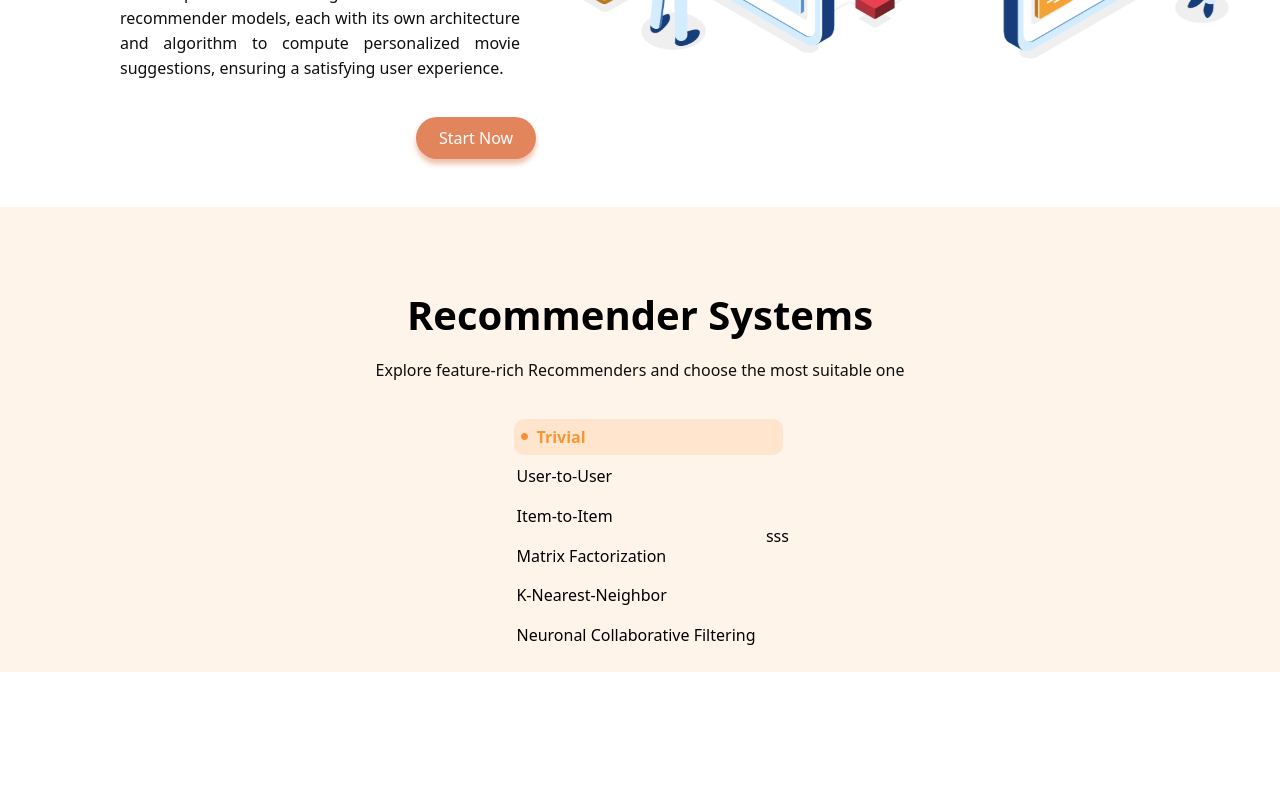
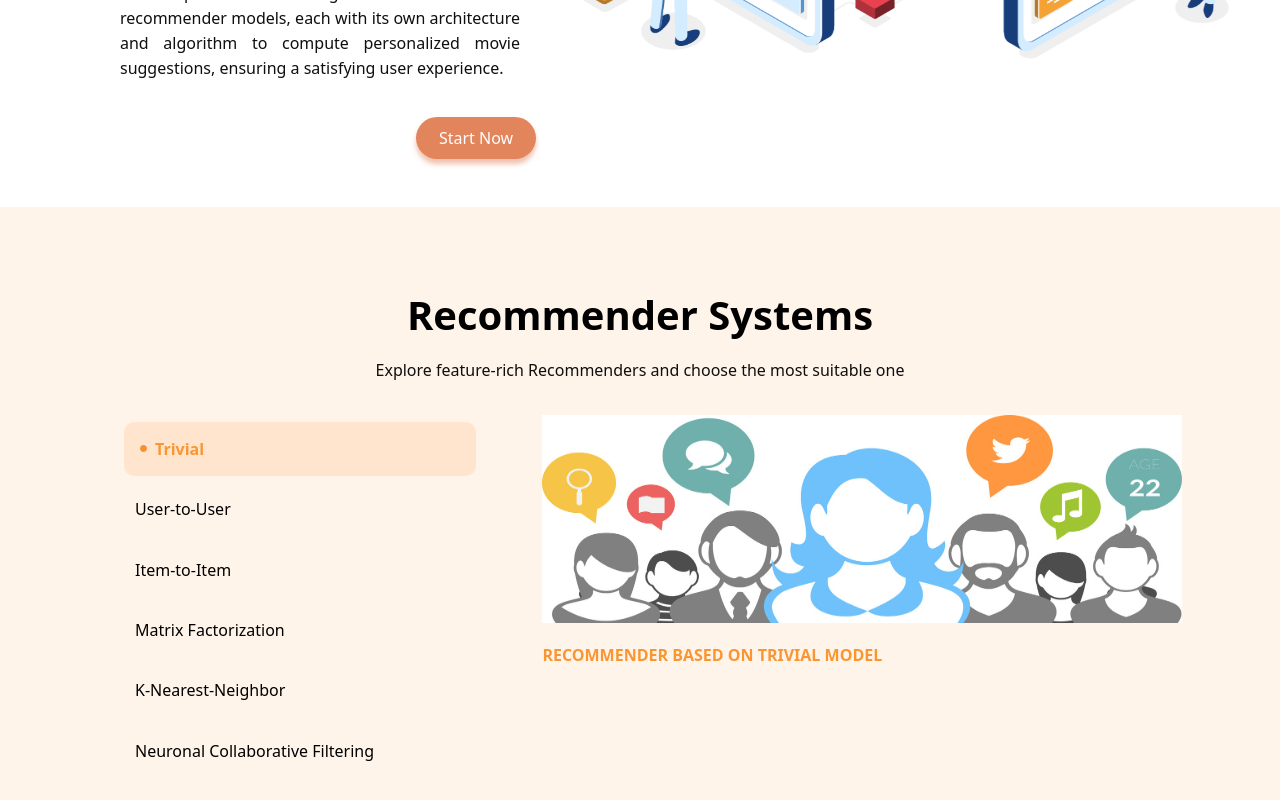
Before and after one commit to hangui11/Recommender-System-Frotend, a Vue app: page / in a window 1280 px wide. Shown: the part 595-1395 px from the top of the page. Before the commit the page ends 1267 px from the top, so only its background shows below. Built offline with nearby package versions, Linux system fonts and the light colour scheme.

Commit message:
update model trivial

```diff
--- /dev/null
+++ b/src/components/ModelComponent.vue
@@ -0,0 +1,62 @@
+<script setup>
+import { defineProps } from 'vue';
+import trivial from '@/assets/trivial.jpg'
+
+const models = ['Trivial', 'User-to-User', 'Item-to-Item', 'Matrix Factorization', 'K-Nearest-Neighbor', 'Neuronal Collaborative Filtering']
+
+// eslint-disable-next-line no-unused-vars
+const props = defineProps({
+    modelName: {
+        type: String,
+        required: true
+    },
+});
+
+
+const checkProps = () => {
+    if (! props.modelName) {
+        alert("Error: modelName is required");
+        return false
+    }
+    else return true
+}
+
+</script>
+
+
+<template>
+    <div v-if="checkProps()">
+        <div v-if="props.modelName==models[0]" class="trivial">
+            <img :src="trivial" class="img"/>
+            <div class="text-content">
+                <div class="text-title">RECOMMENDER BASED ON TRIVIAL MODEL</div>
+                <!-- <div>This recommender suggest movies based on evaluation of movies rated by users.</div> -->
+            </div>
+
+        </div>
+    </div>
+</template>
+
+
+<style scoped>
+.trivial {
+    padding-top: 1rem;
+    padding-left: 5rem;
+    /* align-items: center */
+}
+
+.img {
+    width: 40rem;
+    height: 13rem
+}
+
+.text-content {
+    /* padding-right: 21rem; */
+}
+
+.text-title {
+    font-weight: bold;
+    margin-top: 1rem;
+    color: rgba(250, 150, 50, 1)
+}
+</style>
--- a/src/components/TheHome.vue
+++ b/src/components/TheHome.vue
@@ -6,7 +6,7 @@ import search from '@/components/icons/search.png'
 import personalized_recommendation from '@/assets/personalized-recommendations.png'
 import point from '@/components/icons/point.svg'
 import { ref, onMounted, onUnmounted } from 'vue'
-import TrivialModel from '@/components/TrivialModel.vue'
+import ModelComponent from '@/components/ModelComponent.vue'
 
 const router = useRouter()
 
@@ -174,7 +174,7 @@ const closeModelList = () => {
         </li>
       </ul>
 
-      <TrivialModel v-if="pointerModel==models[0]"></TrivialModel>
+      <ModelComponent v-if="pointerModel" :modelName="pointerModel"></ModelComponent>
     </div>
   </div>
 
@@ -370,7 +370,7 @@ p {
 }
 
 .image-enter-active {
-  animation: 1s slideInImage 1s ease-in-out forwards
+  animation: 1s slideInImage 0.75s ease-in-out forwards
 }
 
 .description-enter-active {
@@ -423,9 +423,9 @@ h2 {
 
 .models {
   display:flex;
-  flex-direction: row;
-  justify-content: space-between;
-  align-items: center;
+  justify-content: center;
+  margin: 0 3%
+  /* align-items: center; */
 }
 
 ul {
@@ -451,8 +451,9 @@ ul {
 }
 
 li {
-  padding: 0.45rem;
-  margin: 0.2rem;
+  width: 20rem;
+  padding: 1rem;
+  margin: 0.4rem;
   transition: all 0.3s ease-in-out;
 }
 
--- a/src/components/TrivialModel.vue
+++ /dev/null
@@ -1,9 +0,0 @@
-<script setup>
-
-</script>
-
-
-<template>
-    <div>sss
-    </div>
-</template>
--- a/src/main.js
+++ b/src/main.js
@@ -11,8 +11,8 @@ import DashboardPage from './components/DashboardPage.vue'
 import SignUpPage from './components/SignUpPage.vue'
 
 const routes = [
+  { path: '/', component: TheHome },
   { path: '/login', component: LoginPage },
-  { path: '/', component: TheHome },
   { path: '/sign_up', component: SignUpPage },
   { path: '/dashboard', component: DashboardPage, meta: { requiresAuth: true } }
 ]
```
Also changed, not shown: src/assets/trivial.jpg (added).
